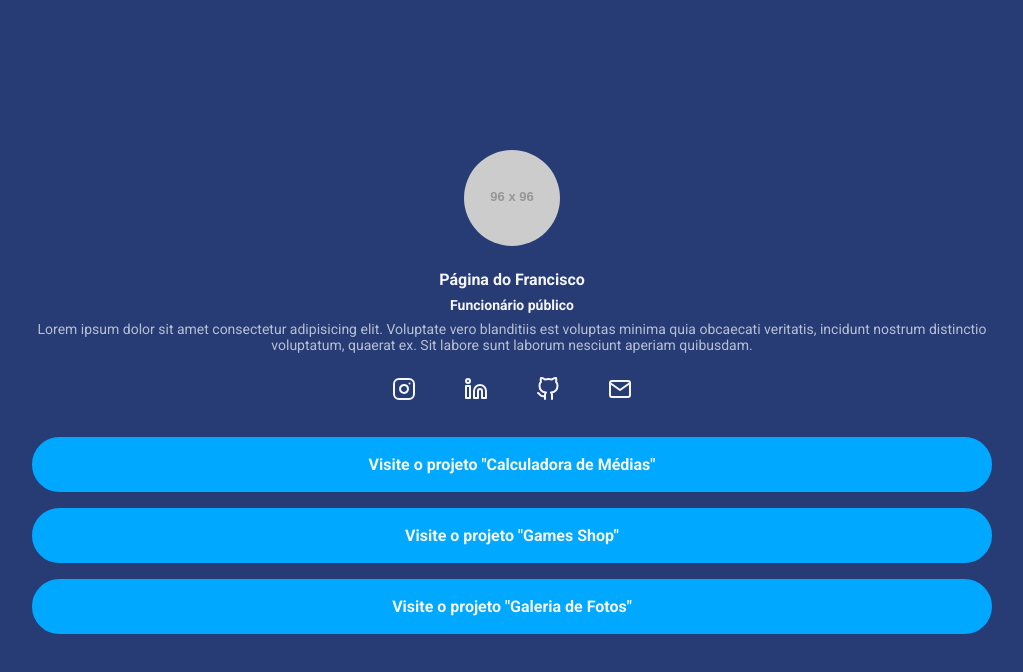
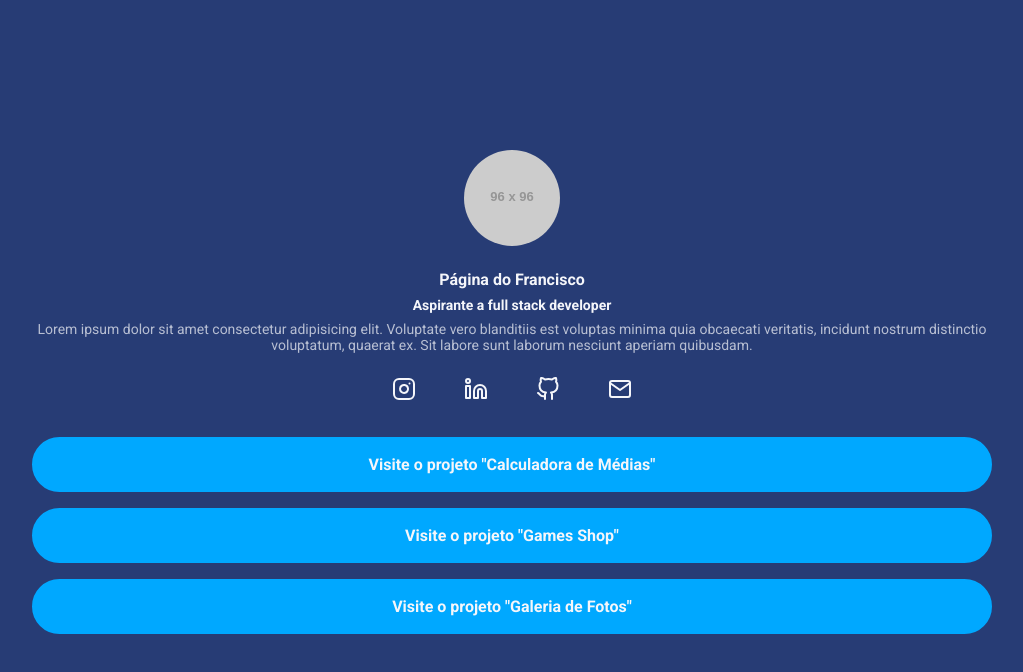
Before and after one commit to franciscofbc/curso_ebac_frontend, a website: page index.html in a window 1280 px wide. Shown: the whole page, without its empty margins (128-1151 px from the left). Drawn offline with Linux system fonts and the light colour scheme; placeholder pictures from the web are drawn by us.

Commit message:
modificacoes note

```diff
--- a/index.html
+++ b/index.html
@@ -18,7 +18,7 @@
             <img class="profile-avatar" src="http://via.placeholder.com/96x96">
             <div class="profile-bio">
                 <h1 class="profile-bio-name">Página do Francisco</h1>
-                <h2 class="profile-bio-subtitle">Funcionário público</h2>
+                <h2 class="profile-bio-subtitle">Aspirante a full stack developer</h2>
                 <p class="profile-bio-description">Lorem ipsum dolor sit amet consectetur adipisicing elit. Voluptate
                     vero blanditiis est voluptas
                     minima
--- a/package.json
+++ b/package.json
@@ -1,7 +1,6 @@
 {
   "name": "curso_ebac_frontend",
   "version": "1.0.0",
-  "description": "",
   "main": "index.js",
   "scripts": {
     "less": "less-watch-compiler ./src/styles ./build/styles main.less",
@@ -20,5 +19,6 @@
   "devDependencies": {
     "less": "^4.1.3",
     "less-watch-compiler": "^1.16.3"
-  }
+  },
+  "description": ""
 }
```
